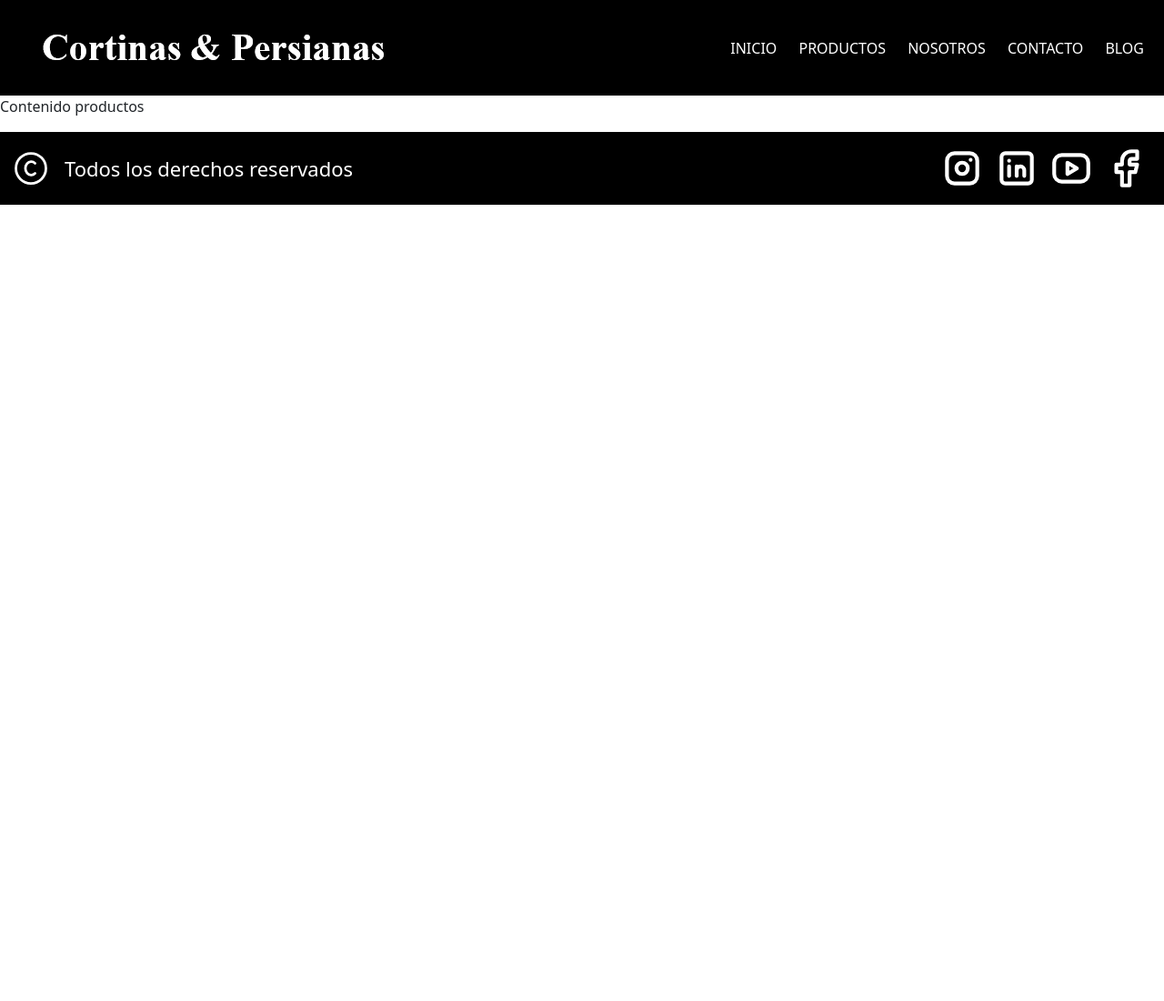
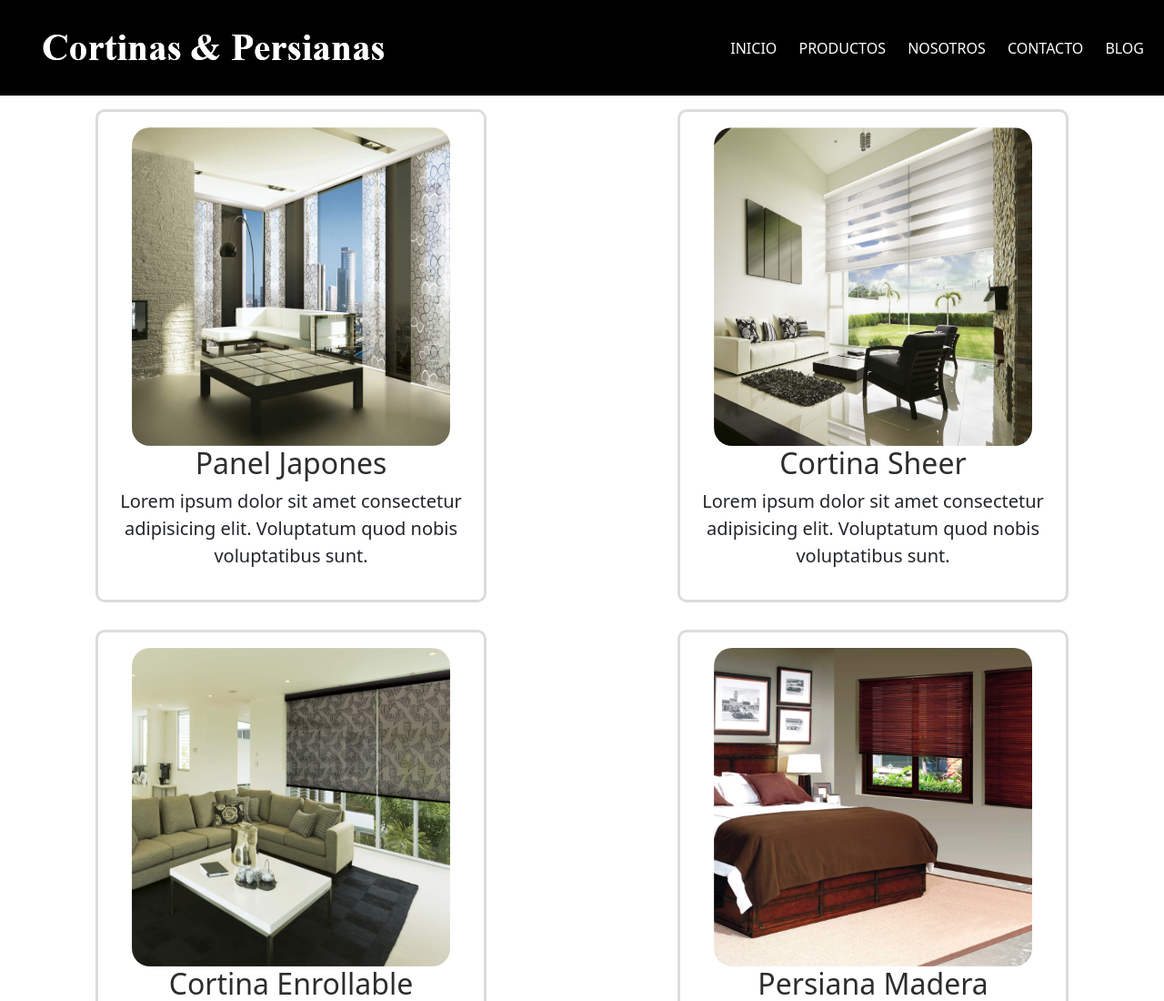
Before and after one commit to carlitoz330/paginacortinaS-contrerasserrano, a plain HTML site: page productos.html in a window 1280 px wide. Shown: the top 1100 px of the page at 91% size. Before the commit the page ends 800 px from the top, so only its background shows below. Drawn offline with Linux system fonts and the light colour scheme.

Commit message:
terminando pagina de productos

```diff
--- a/productos.html
+++ b/productos.html
@@ -36,8 +36,43 @@
 
 <!--Contenido principa-->
 
-<p>Contenido productos</p>
+<div class="container-fluid">
+    <div class="row contenedor-pro">
+        <div class="col-md-3 tarjeta">
+            <img src="productos/panel1.jpg" class="tarjeta_imagen" width="350px" height="350px" alt="">
+            <h2 class="tarjeta_titulo">Panel Japones</h2>
+            <p class="tarjeta_descripcion">Lorem ipsum dolor sit amet consectetur adipisicing elit. Voluptatum quod nobis voluptatibus sunt.</p>
+        </div>
+        <div class="col-md-3 tarjeta">
+            <img src="productos/sheer1.jpg" class="tarjeta_imagen" width="350px" height="350px" alt="">
+            <h2 class="tarjeta_titulo">Cortina Sheer</h2>
+            <p class="tarjeta_descripcion">Lorem ipsum dolor sit amet consectetur adipisicing elit. Voluptatum quod nobis voluptatibus sunt.</p>
+        </div>
+        <div class="col-md-3 tarjeta">
+            <img src="productos/enrollable1.jpg" class="tarjeta_imagen" width="350px" height="350px" alt="">
+            <h2 class="tarjeta_titulo">Cortina Enrollable</h2>
+            <p class="tarjeta_descripcion">Lorem ipsum dolor sit amet consectetur adipisicing elit. Voluptatum quod nobis voluptatibus sunt.</p>
+        </div>
+        <div class="col-md-3 tarjeta">
+            <img src="productos/madera1.jpg" class="tarjeta_imagen" width="350px" height="350px" alt="">
+            <h2 class="tarjeta_titulo">Persiana Madera</h2>
+            <p class="tarjeta_descripcion">Lorem ipsum dolor sit amet consectetur adipisicing elit. Voluptatum quod nobis voluptatibus sunt.</p>
+        </div>
 
+    </div>
+    <div class="row contenedor-pro">
+        <div class="col-md-3 tarjeta">
+            <img src="productos/romana1.jpg" class="tarjeta_imagen" width="350px" height="350px" alt="">
+            <h2 class="tarjeta_titulo">Cortina Romana</h2>
+            <p class="tarjeta_descripcion">Lorem ipsum dolor sit amet consectetur adipisicing elit. Voluptatum quod nobis voluptatibus sunt.</p>
+        </div>
+        <div class="col-md-3 tarjeta">
+            <img src="productos/Vertical1.jpg" class="tarjeta_imagen" width="350px" height="350px" alt="">
+            <h2 class="tarjeta_titulo">Cortina Vertical</h2>
+            <p class="tarjeta_descripcion">Lorem ipsum dolor sit amet consectetur adipisicing elit. Voluptatum quod nobis voluptatibus sunt.</p>
+        </div>
+    </div>
+</div>
 
 
 
--- a/styles.css
+++ b/styles.css
@@ -189,3 +189,83 @@ footer {
    }
 
  }
+
+
+
+ /*Contenido productos*/
+
+ .contenedor-pro {
+     display: flex;
+     justify-content: space-around;
+ }
+
+ .tarjeta {
+    display: flex;
+    flex-direction: column;
+    align-items: center;
+    border: 3px solid gainsboro;
+    border-radius: 10px;
+    font-size: 20px;
+    width: 430px;
+    padding: 17px 0;
+    margin: 15px 0;
+
+}
+
+
+.tarjeta_imagen {
+    border-radius: 20px;
+}
+
+.tarjeta_titulo {
+    text-align: center;
+    color: rgb(46, 44, 44);
+
+}
+
+.tarjeta_descripcion {
+    text-align: center;
+    width: 400px;
+}
+
+@media (max-width: 375px) {
+
+    .tarjeta {
+
+        width: 330px;
+        padding: 13px 0;
+        margin: 10px 0;
+
+    }
+
+    img {
+        width: 280px;
+        height: 280px;
+    }
+
+    .tarjeta_descripcion {
+        width: 300px;
+    }
+
+
+}
+
+
+@media (min-width: 376px) and (max-width: 1024px){
+
+    .tarjeta {
+
+        width: 360px;
+
+    }
+
+    img {
+        width: 300px;
+        height: 300px;
+    }
+
+    .tarjeta_descripcion {
+        width: 320px;
+    }
+
+  }
```
